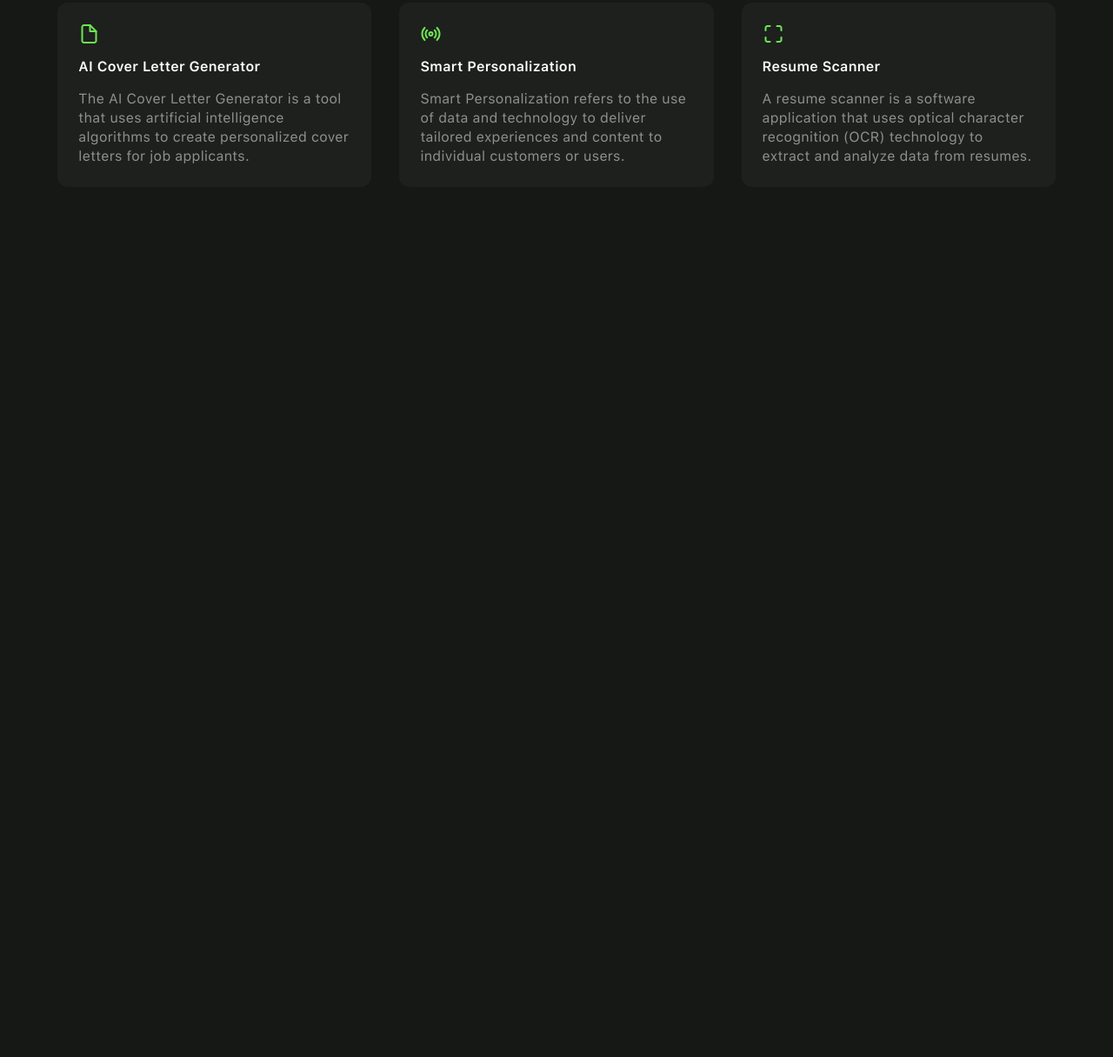
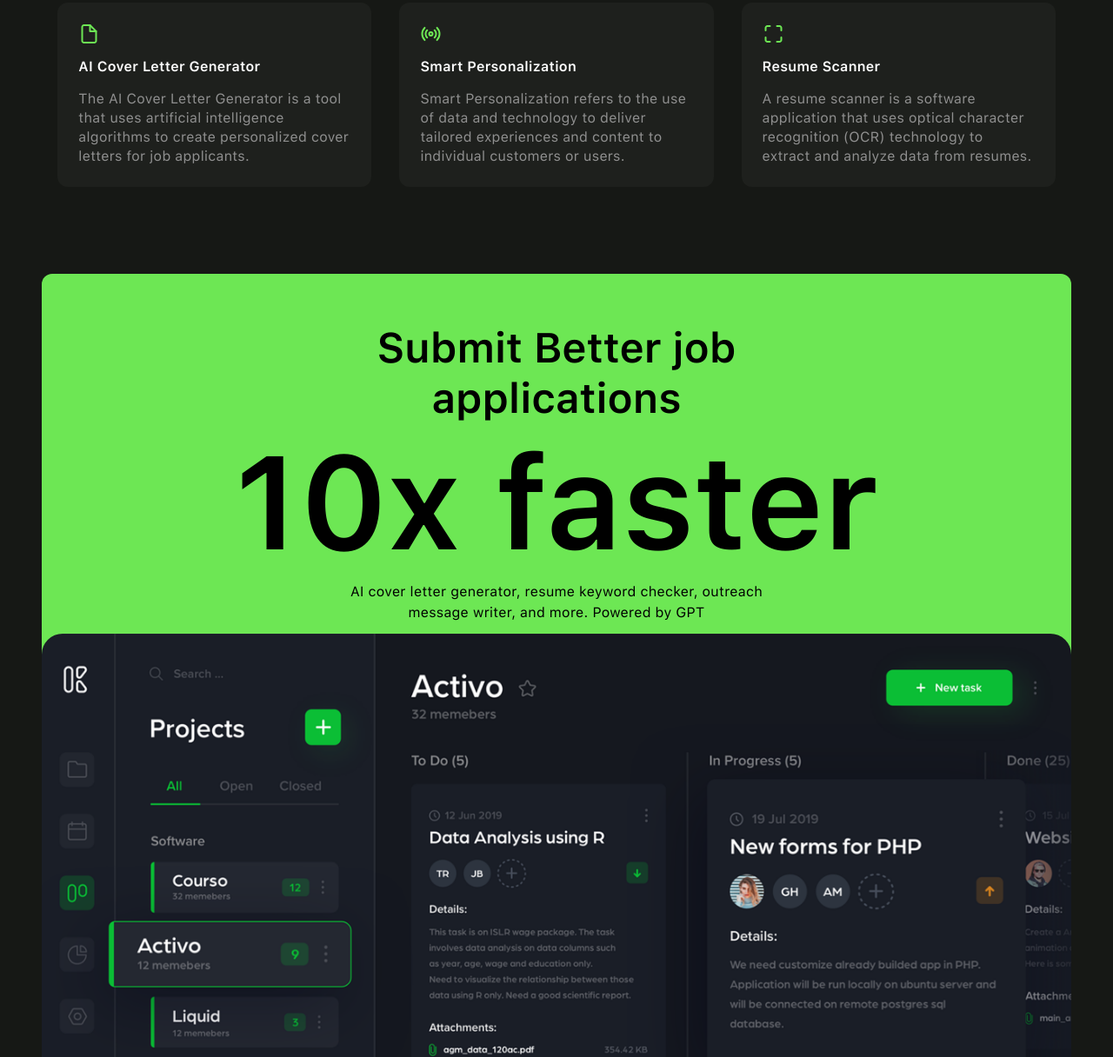
Before and after one commit to BearBoy2003/postjob, a plain HTML site: page index.html in a window 1280 px wide. Shown: the part 645-1861 px from the top of the page at 87% size. Before the commit the page ends 960 px from the top, so only its background shows below. Drawn offline with Linux system fonts and the light colour scheme.

Commit message:
feat: add faster section

```diff
--- a/css/style.css
+++ b/css/style.css
@@ -235,6 +235,51 @@ body {
   font-weight: 400;
 }
 
+/* FASTER */
+
+.faster {
+  background: var(--color-green);
+  border-radius: 12px;
+  margin: 0 auto;
+  padding-top: 56px;
+}
+
+.faster__container {
+  text-align: center;
+  margin-bottom: 12px;
+}
+
+.faster__title {
+  max-width: 420px;
+  margin: 0 auto;
+}
+
+.faster__big-title {
+  font-size: 152px;
+  color: var(--color-black);
+}
+
+.faster__text {
+  font-weight: 400;
+  line-height: 150%;
+  letter-spacing: 0.02em;
+  color: var(--color-black);
+  max-width: 480px;
+  margin: 0 auto;
+}
+
+.faster__image {
+  max-width: 1300px;
+  margin: 0 auto;
+}
+
+.faster__image img {
+  border-radius: 24px 24px 0 0;
+  max-width: 100%;
+  aspect-ratio: 2.43/1;
+  object-fit: cover;
+}
+
 @media (min-width: 992px) {
   .header__burger {
     display: none;
@@ -363,6 +408,10 @@ body {
   .hero__body:not(:last-child) {
     margin-bottom: 35px;
   }
+
+  .faster__big-title {
+    font-size: 100px;
+  }
 }
 
 @media (max-width: 830px) {
@@ -375,6 +424,16 @@ body {
   .hero__title {
     font-size: 45px;
     max-width: 435px;
+  }
+
+  .faster__big-title {
+    font-size: 70px;
+  }
+}
+
+@media (min-width: 479px) {
+  .faster {
+    width: calc(100% - 96px);
   }
 }
 
@@ -438,6 +497,22 @@ body {
     padding: 10px 20px;
     font-size: 14px;
   }
+
+  .faster {
+    padding-top: 42px;
+  }
+
+  .faster__big-title {
+    font-size: 60px;
+  }
+
+  .title {
+    font-size: 30px;
+  }
+
+  .faster__image img {
+    border-radius: 12px 12px 0 0;
+  }
 }
 
 @media (any-hover: hover) {
--- a/index.html
+++ b/index.html
@@ -95,6 +95,16 @@
           </div>
         </div>
       </section>
+      <section class="faster">
+        <div class="faster__container">
+          <h3 class="faster__title title">Submit Better job applications</h3>
+          <h2 class="faster__big-title">10x faster</h2>
+          <p class="faster__text">AI cover letter generator, resume keyword checker, outreach message writer, and more. Powered by GPT</p>
+        </div>
+        <div class="faster__image">
+          <img src="img/faster.png" alt="Image">
+        </div>
+      </section>
     </main>
     <footer class="footer">
 
```
Also changed, not shown: img/faster.png (added).
